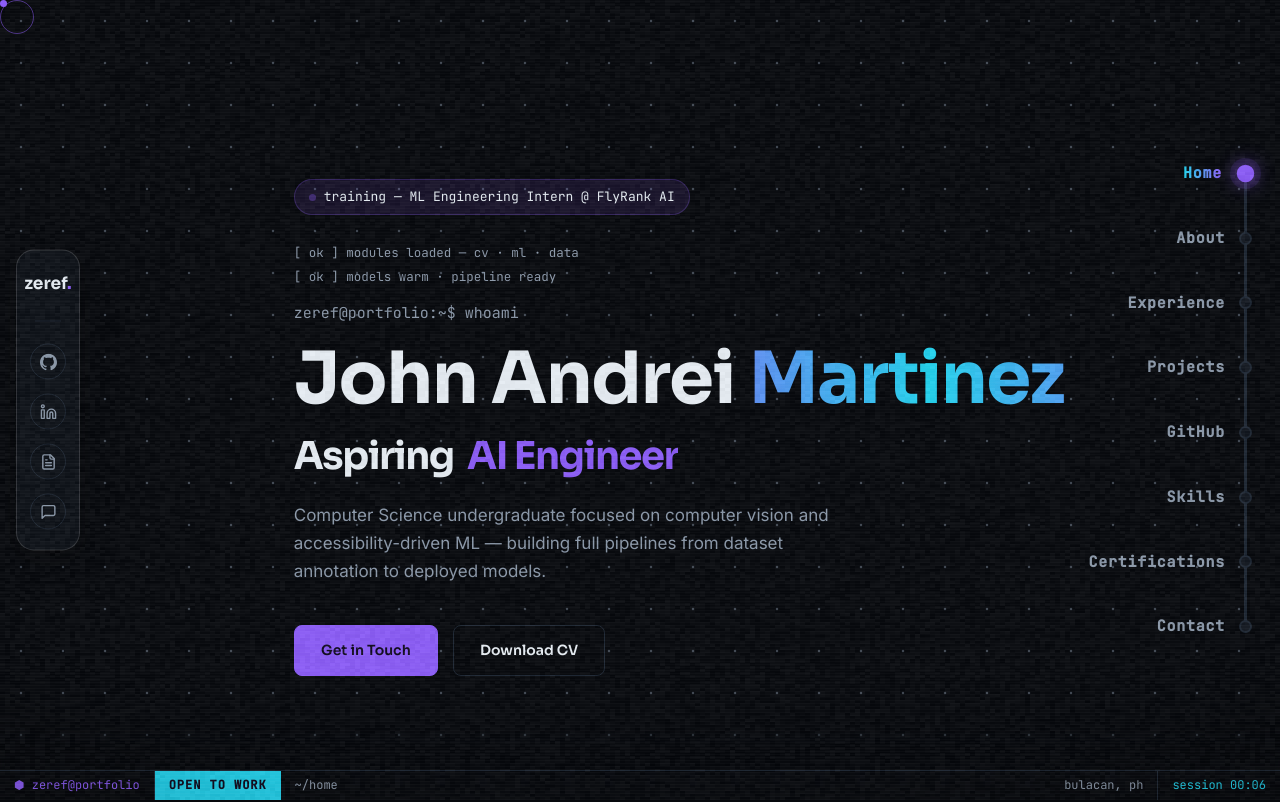
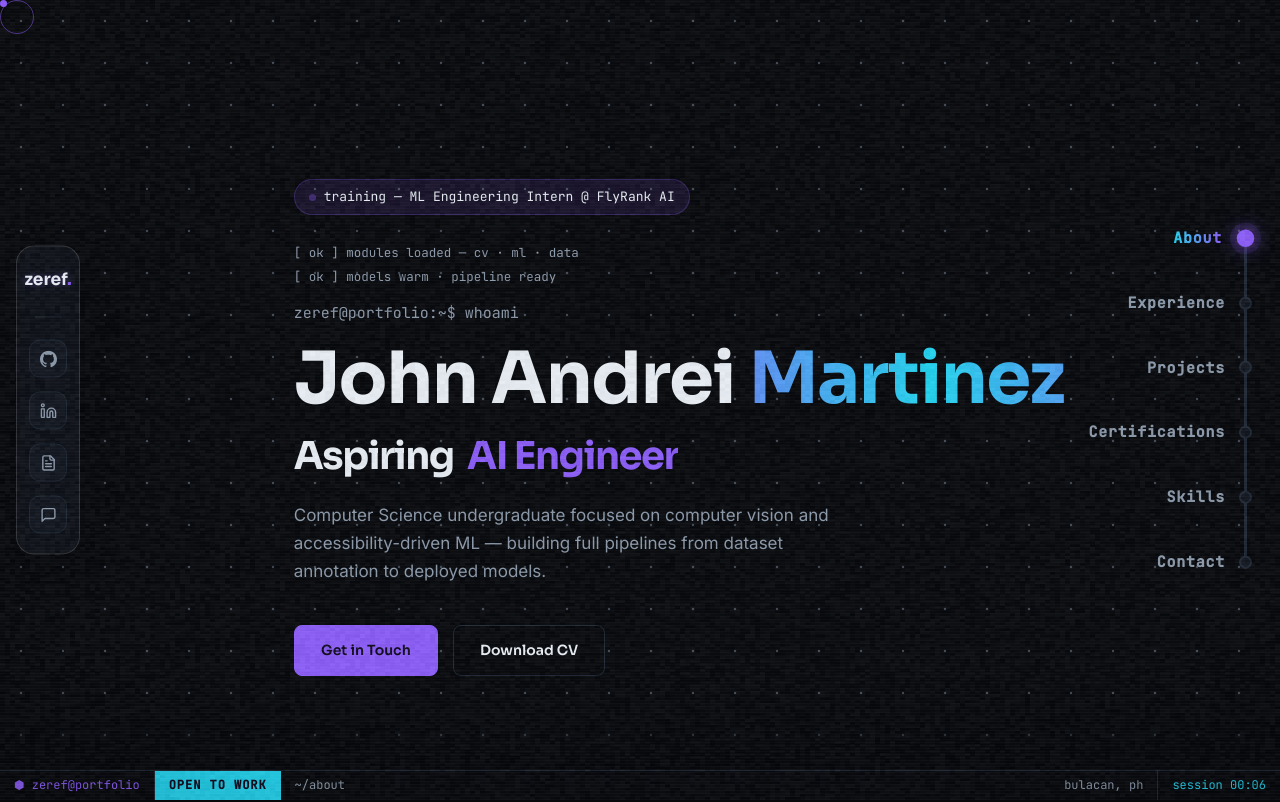
Before and after one commit to Zeref538/portfolio, a React (Vite) app: page / in a window 1280 px wide. Shown: the top 802 px of the page. Built offline with nearby package versions, Linux system fonts and the light colour scheme.

Commit message:
Rail: drop Home/GitHub, certs before skills; glowing enlarging logo; rounded-square glowing nav buttons

```diff
--- a/src/App.jsx
+++ b/src/App.jsx
@@ -17,13 +17,11 @@ import { LuExternalLink, LuBadgeCheck, LuArrowUpRight, LuFileText, LuMessageSqua
 import { SiGithub } from "react-icons/si";
 
 const NAV = [
-  ["Home", "#home"],
   ["About", "#about"],
   ["Experience", "#experience"],
   ["Projects", "#projects"],
-  ["GitHub", "#github"],
+  ["Certifications", "#certifications"],
   ["Skills", "#skills"],
-  ["Certifications", "#certifications"],
   ["Contact", "#contact"],
 ];
 
@@ -369,26 +367,6 @@ export default function App() {
           </Reveal>
         </section>
 
-        <section id="skills">
-          <Reveal className="container">
-            <div className="section-label">$ nvidia-smi --skills</div>
-            <div className="section-out"># {skills.reduce((n, g) => n + g.items.length, 0)} packages installed across {skills.length} groups</div>
-            {skills.map((g) => (
-              <div className="stack-group" key={g.group}>
-                <h3 className="stack-group-title">{g.group}</h3>
-                <div className="stack-grid">
-                  {g.items.map((s, i) => (
-                    <div className="stack-tile" key={s} style={{ "--i": i }}>
-                      <SkillIcon name={s} />
-                      <span className="stack-tile-name">{s}</span>
-                    </div>
-                  ))}
-                </div>
-              </div>
-            ))}
-          </Reveal>
-        </section>
-
         <section id="certifications">
           <Reveal className="container">
             <div className="section-label">$ ls certs/</div>
@@ -460,6 +438,26 @@ export default function App() {
           </Reveal>
         </section>
 
+        <section id="skills">
+          <Reveal className="container">
+            <div className="section-label">$ nvidia-smi --skills</div>
+            <div className="section-out"># {skills.reduce((n, g) => n + g.items.length, 0)} packages installed across {skills.length} groups</div>
+            {skills.map((g) => (
+              <div className="stack-group" key={g.group}>
+                <h3 className="stack-group-title">{g.group}</h3>
+                <div className="stack-grid">
+                  {g.items.map((s, i) => (
+                    <div className="stack-tile" key={s} style={{ "--i": i }}>
+                      <SkillIcon name={s} />
+                      <span className="stack-tile-name">{s}</span>
+                    </div>
+                  ))}
+                </div>
+              </div>
+            ))}
+          </Reveal>
+        </section>
+
         <section id="education">
           <Reveal className="container">
             <div className="section-label">$ cat education.txt</div>
--- a/src/index.css
+++ b/src/index.css
@@ -276,9 +276,18 @@ nav {
   font-family: var(--font-heading);
   font-weight: 700;
   font-size: 17px;
-}
+  transition: transform 0.3s cubic-bezier(0.34, 1.56, 0.64, 1);
+  animation: logo-glow 3.5s ease-in-out infinite;
+}
+
+.nav-logo:hover { transform: scale(1.3); }
 
 .nav-logo span { color: var(--accent); }
+
+@keyframes logo-glow {
+  0%, 100% { text-shadow: 0 0 6px rgba(139, 92, 246, 0.35); }
+  50% { text-shadow: 0 0 16px rgba(139, 92, 246, 0.85), 0 0 30px rgba(34, 211, 238, 0.35); }
+}
 
 .nav-actions {
   display: flex;
@@ -321,19 +330,28 @@ nav {
 }
 
 .nav-icon {
-  width: 36px;
-  height: 36px;
+  width: 38px;
+  height: 38px;
   display: flex;
   align-items: center;
   justify-content: center;
-  border-radius: 50%;
+  border-radius: 11px;
+  background: var(--surface-2);
   border: 1px solid var(--border);
   color: var(--text-muted);
-  transition: color 0.2s ease, border-color 0.2s ease;
+  transition: color 0.25s ease, border-color 0.25s ease, background 0.25s ease,
+    transform 0.25s cubic-bezier(0.34, 1.56, 0.64, 1), box-shadow 0.25s ease;
 }
 
 .nav-icon svg { width: 17px; height: 17px; }
-.nav-icon:hover { color: var(--text); border-color: var(--accent); }
+
+.nav-icon:hover {
+  color: #fff;
+  background: var(--accent);
+  border-color: var(--accent);
+  transform: scale(1.12);
+  box-shadow: 0 0 14px rgba(139, 92, 246, 0.55);
+}
 
 /* ---------- section rail (right-side progress) ---------- */
 .section-rail {
```
